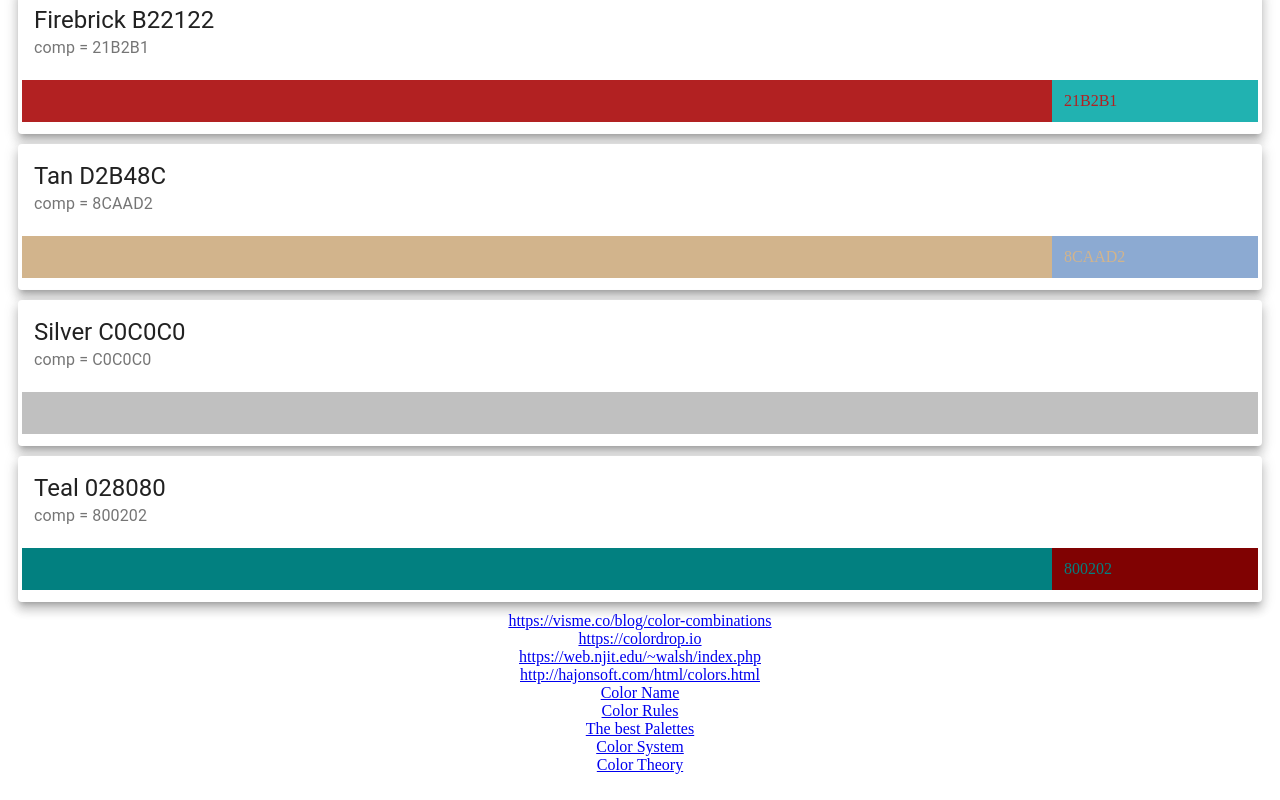
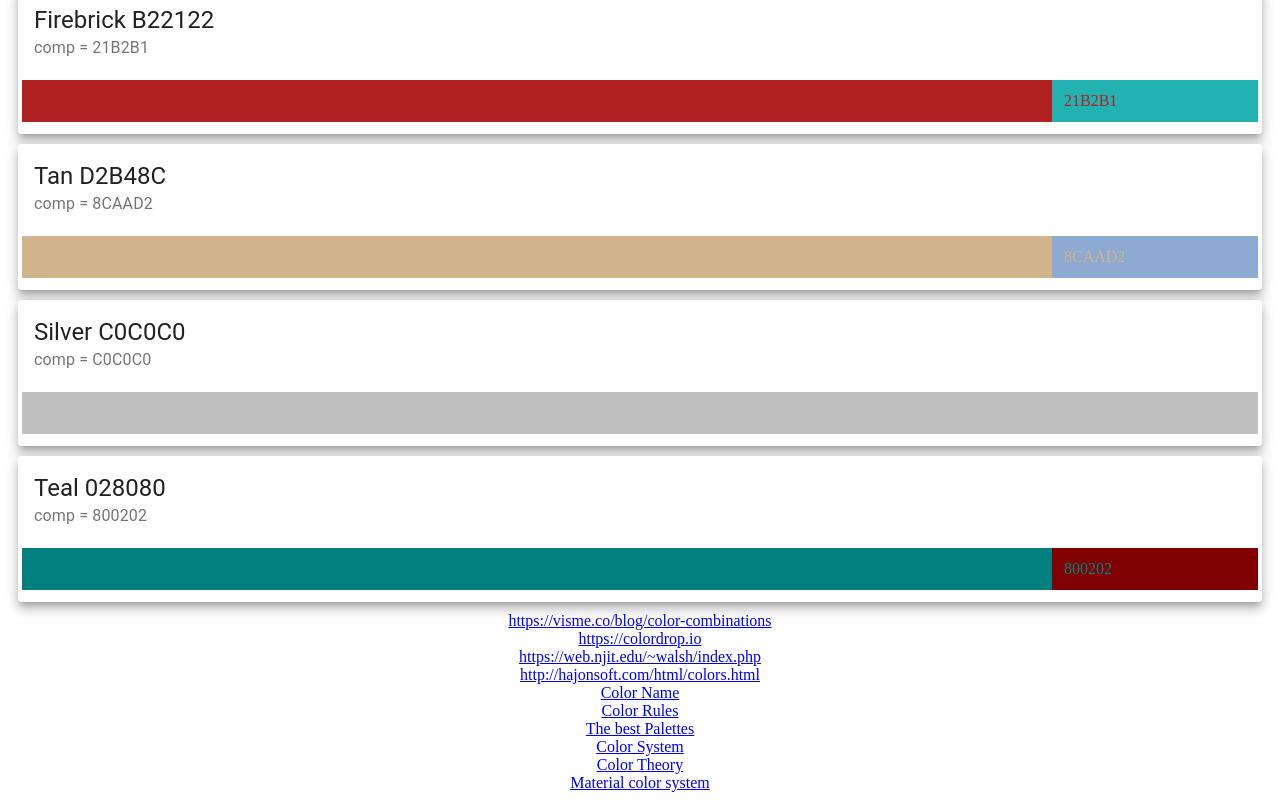
Before and after one commit to alialiayman/Casual, a React (Create React App) app: page /colors in a window 1280 px wide. Shown: the part 1030-1830 px from the top of the page. Built offline with nearby package versions, Linux system fonts and the light colour scheme.

Commit message:
Update Colors.js

```diff
--- a/src/features/colors/Colors.js
+++ b/src/features/colors/Colors.js
@@ -24,6 +24,8 @@ const Colors = () => {
                 <a href="https://www.crazyegg.com/blog/website-color-palettes/">The best Palettes</a>
                 <a href="https://material.io/design/color/the-color-system.html#color-usage-and-palettes">Color System</a>
                 <a href="https://webflow.com/blog/web-design-101-color-theory">Color Theory</a>
+                <a href="https://material.io/design/color/the-color-system.html#color-usage-and-palettes">Material color system</a>
+
             </div>
 
         </React.Fragment>
```
